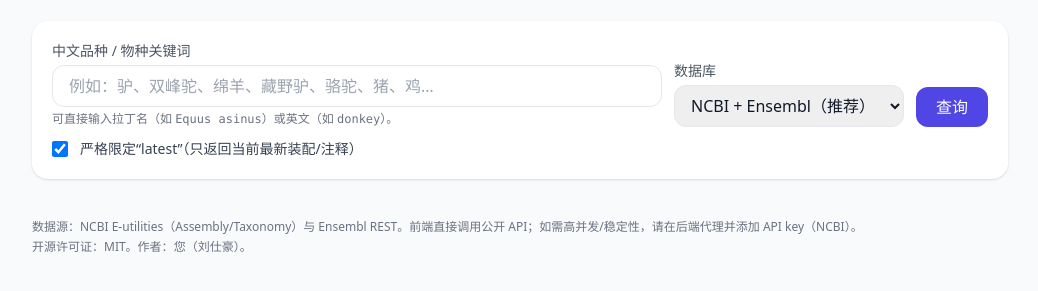
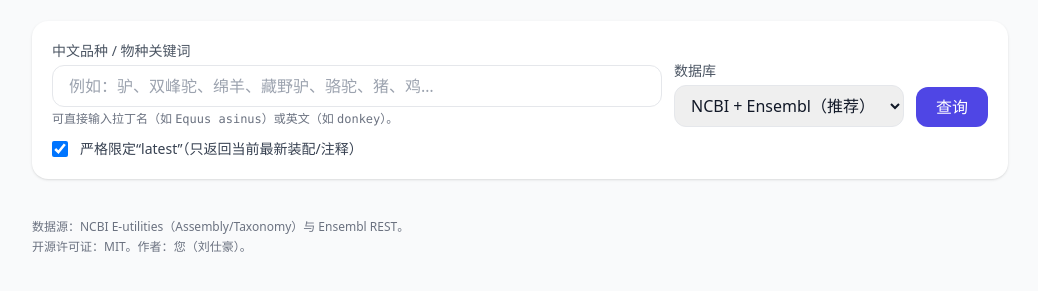
Before and after one commit to cback1998/genome-finder, a plain HTML site: page index.html in a window 1280 px wide. Shown: the part 91-382 px from the top of the page, without its empty margins (120-1158 px from the left). Drawn offline with nearby package versions, Linux system fonts and the light colour scheme.

Commit message:
Update index.html

```diff
--- a/index.html
+++ b/index.html
@@ -46,7 +46,7 @@
     <section id="result" class="mt-6 space-y-6"></section>
 
     <footer class="mt-10 text-xs text-gray-500">
-      <p>数据源：NCBI E-utilities（Assembly/Taxonomy）与 Ensembl REST。前端直接调用公开 API；如需高并发/稳定性，请在后端代理并添加 API key（NCBI）。</p>
+      <p>数据源：NCBI E-utilities（Assembly/Taxonomy）与 Ensembl REST。</p>
       <p class="mt-1">开源许可证：MIT。作者：您（刘仕豪）。</p>
     </footer>
   </div>
```
